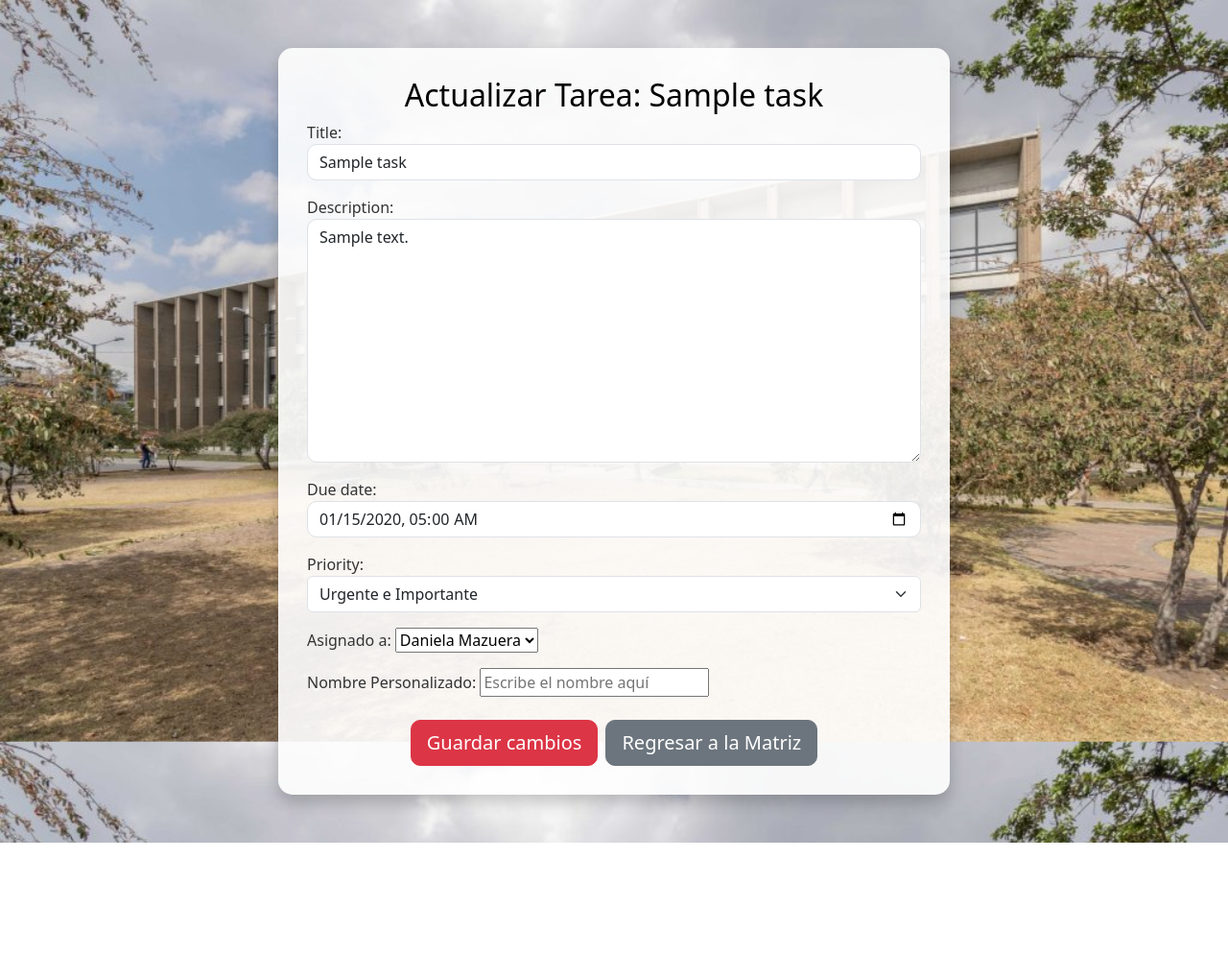
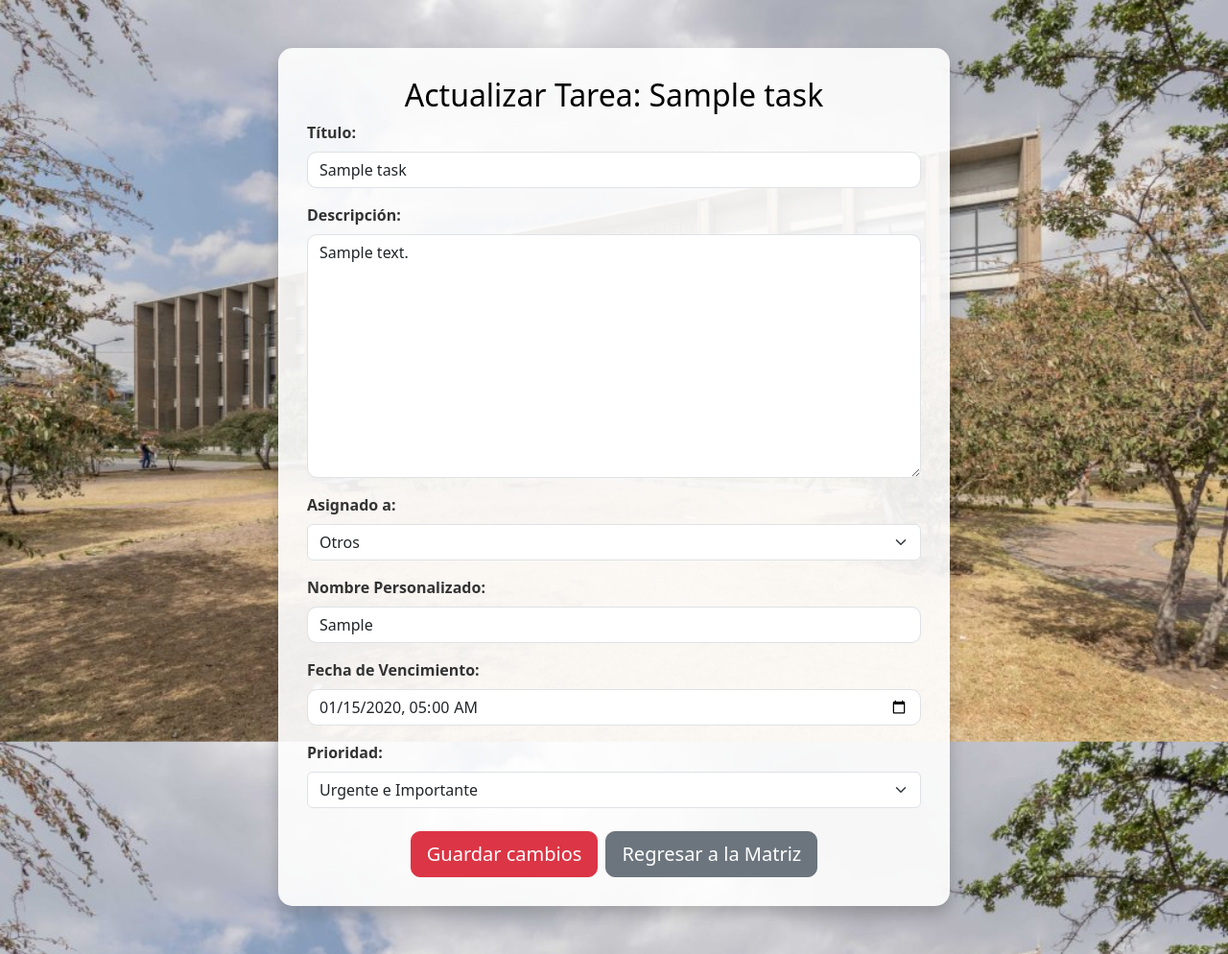
Before and after one commit to cristhiamdaniel-cj/GestionTareas, a Django app: page /taskmanager/update-task/1/ in a window 1280 px wide. Shown: the part 81-1075 px from the top of the page at 96% size. Before the commit the page ends 959 px from the top, so only its background shows below. Run offline with Django 5.2, Linux system fonts and the light colour scheme; a user stored in the database is signed in; tables that the repository leaves empty hold one stand-in row (values such as "Sample post").

Commit message:
Fix: Persistencia del campo 'Asignado a' y validación del título en la actualización de tareas

```diff
--- a/taskmanager/forms.py
+++ b/taskmanager/forms.py
@@ -3,8 +3,11 @@ from .models import Task
 
 class TaskForm(forms.ModelForm):
     ASSIGN_TO_CHOICES = [
-        ('Daniela Mazuera', 'Daniela Mazuera'),
-        ('Sofia Puerto', 'Sofia Puerto'),
+        ('', '--- Seleccionar ---'),  # Opción en blanco por defecto
+        ('Daniela', 'Daniela'),
+        ('Sofia', 'Sofia'),
+        ('Karla', 'Karla'),
+        ('Daniel', 'Daniel'),
         ('Otros', 'Otros'),
         ('Sin asignar', 'Sin asignar'),
     ]
@@ -12,12 +15,13 @@ class TaskForm(forms.ModelForm):
     assigned_to_predefined = forms.ChoiceField(
         choices=ASSIGN_TO_CHOICES,
         required=False,
-        label="Asignado a"
+        label="Asignado a",
+        widget=forms.Select(attrs={'class': 'form-select'})
     )
     assigned_to_custom = forms.CharField(
         required=False,
         label="Nombre Personalizado",
-        widget=forms.TextInput(attrs={'placeholder': 'Escribe el nombre aquí'})
+        widget=forms.TextInput(attrs={'placeholder': 'Escribe el nombre aquí', 'class': 'form-control'})
     )
 
     class Meta:
@@ -28,17 +32,21 @@ class TaskForm(forms.ModelForm):
             'priority': forms.Select(attrs={'class': 'form-select'}),
             'title': forms.TextInput(attrs={'class': 'form-control'}),
             'description': forms.Textarea(attrs={'class': 'form-control'}),
-            'assigned_to_predefined': forms.Select(attrs={'class': 'form-select'}),
         }
 
-    # Validación para título único
+    def __init__(self, *args, **kwargs):
+        # Capturar la instancia actual para validar correctamente al actualizar
+        self.instance = kwargs.get('instance')
+        super().__init__(*args, **kwargs)
+
+    # Validación para título único (ignorar al actualizar)
     def clean_title(self):
         title = self.cleaned_data.get('title')
-        if Task.objects.filter(title=title).exists():
+        if Task.objects.filter(title=title).exclude(id=self.instance.id).exists():
             raise forms.ValidationError("Ya existe una tarea con este título. Elige otro título.")
         return title
 
-    # Validación de asignado a
+    # Validación de los campos "Asignado a"
     def clean(self):
         cleaned_data = super().clean()
         predefined = cleaned_data.get('assigned_to_predefined')
--- a/taskmanager/views.py
+++ b/taskmanager/views.py
@@ -140,25 +140,30 @@ def create_task_view(request):
 @login_required
 def update_task_view(request, task_id):
     print(f"==> Entrando a update_task_view - Usuario: {request.user.username} - Tarea ID: {task_id}")
-    task = get_object_or_404(Task, id=task_id)
+    task = get_object_or_404(Task, id=task_id)  # Obtener la tarea actual
     print(f"Tarea encontrada: {task}")
 
-    old_values = {field.name: getattr(task, field.name) for field in task._meta.fields}  # Capturar valores antiguos
+    old_values = {field.name: getattr(task, field.name) for field in task._meta.fields}  # Capturar valores antiguos para auditoría
 
     if request.method == 'POST':
         print("Datos recibidos en POST:", request.POST)
-        form = TaskForm(request.POST, instance=task)
+        form = TaskForm(request.POST, instance=task)  # Pasar la instancia de la tarea al formulario
         print("Errores del formulario antes de validar:", form.errors)
 
         if form.is_valid():
-            form.save()
+            updated_task = form.save(commit=False)  # Guardar sin commit
+            updated_task.assigned_to = form.cleaned_data.get('assigned_to')  # Asegurar el valor de 'assigned_to'
+            updated_task.save()  # Guardar cambios
+
+            # Identificar cambios realizados
             changes = [
                 f"{field}: '{old_value}' → '{getattr(task, field)}'"
                 for field, old_value in old_values.items()
                 if old_value != getattr(task, field)
             ]
             print(f"Tarea actualizada: {task}")
-            # Registrar los cambios en la auditoría
+
+            # Registrar cambios en el log de auditoría
             AuditLog.objects.create(
                 user=request.user,
                 action="update",
@@ -166,11 +171,16 @@ def update_task_view(request, task_id):
                 timestamp=now(),
                 description=f"Tarea actualizada: {', '.join(changes)}" if changes else "No se realizaron cambios"
             )
-            return redirect('matrix')
+            return redirect('matrix')  # Redirigir a la matriz de Eisenhower
         else:
             print("Errores del formulario después de validar:", form.errors)
     else:
-        form = TaskForm(instance=task)
+        # Inicializar el formulario con valores actuales
+        form = TaskForm(instance=task, initial={
+            'assigned_to_predefined': task.assigned_to if task.assigned_to in dict(TaskForm.ASSIGN_TO_CHOICES) else 'Otros',
+            'assigned_to_custom': '' if task.assigned_to in dict(TaskForm.ASSIGN_TO_CHOICES) else task.assigned_to,
+        })
+
     return render(request, 'update_task.html', {'form': form, 'task': task})
 
 
--- a/templates/update_task.html
+++ b/templates/update_task.html
@@ -8,7 +8,6 @@
     <link href="https://cdn.jsdelivr.net/npm/bootstrap@5.3.0-alpha1/dist/css/bootstrap.min.css" rel="stylesheet">
     <link rel="stylesheet" href="{% static 'styles.css' %}">
     <style>
-
         .form-container {
             background-color: rgba(255, 255, 255, 0.9);
             padding: 30px;
@@ -75,7 +74,86 @@
             <h1 class="text-center mb-2" style="font-size: 2rem; color: black;">Actualizar Tarea: {{ task.title }}</h1>
             <form method="post">
                 {% csrf_token %}
-                {{ form.as_p }}
+
+                <!-- Título -->
+                <div class="mb-3">
+                    <label for="{{ form.title.id_for_label }}" class="form-label">Título:</label>
+                    {{ form.title }}
+                    {% if form.title.errors %}
+                        <ul class="errorlist">
+                            {% for error in form.title.errors %}
+                                <li>{{ error }}</li>
+                            {% endfor %}
+                        </ul>
+                    {% endif %}
+                </div>
+
+                <!-- Descripción -->
+                <div class="mb-3">
+                    <label for="{{ form.description.id_for_label }}" class="form-label">Descripción:</label>
+                    {{ form.description }}
+                    {% if form.description.errors %}
+                        <ul class="errorlist">
+                            {% for error in form.description.errors %}
+                                <li>{{ error }}</li>
+                            {% endfor %}
+                        </ul>
+                    {% endif %}
+                </div>
+
+                <!-- Asignado a -->
+                <div class="mb-3">
+                    <label for="{{ form.assigned_to_predefined.id_for_label }}" class="form-label">Asignado a:</label>
+                    {{ form.assigned_to_predefined }}
+                    {% if form.assigned_to_predefined.errors %}
+                        <ul class="errorlist">
+                            {% for error in form.assigned_to_predefined.errors %}
+                                <li>{{ error }}</li>
+                            {% endfor %}
+                        </ul>
+                    {% endif %}
+                </div>
+
+                <!-- Campo personalizado -->
+                <div id="custom_assigned_to" class="mb-3 hidden">
+                    <label for="{{ form.assigned_to_custom.id_for_label }}" class="form-label">Nombre Personalizado:</label>
+                    {{ form.assigned_to_custom }}
+                    {% if form.assigned_to_custom.errors %}
+                        <ul class="errorlist">
+                            {% for error in form.assigned_to_custom.errors %}
+                                <li>{{ error }}</li>
+                            {% endfor %}
+                        </ul>
+                    {% endif %}
+                </div>
+
+                <!-- Fecha de vencimiento -->
+                <div class="mb-3">
+                    <label for="{{ form.due_date.id_for_label }}" class="form-label">Fecha de Vencimiento:</label>
+                    {{ form.due_date }}
+                    {% if form.due_date.errors %}
+                        <ul class="errorlist">
+                            {% for error in form.due_date.errors %}
+                                <li>{{ error }}</li>
+                            {% endfor %}
+                        </ul>
+                    {% endif %}
+                </div>
+
+                <!-- Prioridad -->
+                <div class="mb-3">
+                    <label for="{{ form.priority.id_for_label }}" class="form-label">Prioridad:</label>
+                    {{ form.priority }}
+                    {% if form.priority.errors %}
+                        <ul class="errorlist">
+                            {% for error in form.priority.errors %}
+                                <li>{{ error }}</li>
+                            {% endfor %}
+                        </ul>
+                    {% endif %}
+                </div>
+
+                <!-- Botones -->
                 <div class="d-flex justify-content-center mt-4">
                     <button type="submit" class="btn btn-danger btn-lg me-2">Guardar cambios</button>
                     <a href="{% url 'matrix' %}" class="btn btn-secondary btn-lg">Regresar a la Matriz</a>
@@ -86,12 +164,25 @@
 
     <script src="https://cdn.jsdelivr.net/npm/bootstrap@5.3.0-alpha1/dist/js/bootstrap.bundle.min.js"></script>
     <script>
-        document.addEventListener("DOMContentLoaded", () => {
+        document.addEventListener("DOMContentLoaded", function () {
             const predefinedField = document.getElementById("id_assigned_to_predefined");
-            if (predefinedField) {
-                predefinedField.addEventListener("change", toggleCustomField);
+            const customFieldWrapper = document.getElementById("custom_assigned_to");
+            const customField = document.getElementById("id_assigned_to_custom");
+
+            function toggleCustomField() {
+                if (predefinedField.value === "Otros") {
+                    customFieldWrapper.classList.remove("hidden");
+                } else {
+                    customFieldWrapper.classList.add("hidden");
+                    customField.value = ""; // Limpiar el campo personalizado si no se selecciona "Otros"
+                }
             }
+
+            // Inicializar el comportamiento del formulario
+            toggleCustomField();
+            predefinedField.addEventListener("change", toggleCustomField);
         });
     </script>
+
 </body>
 </html>
```
